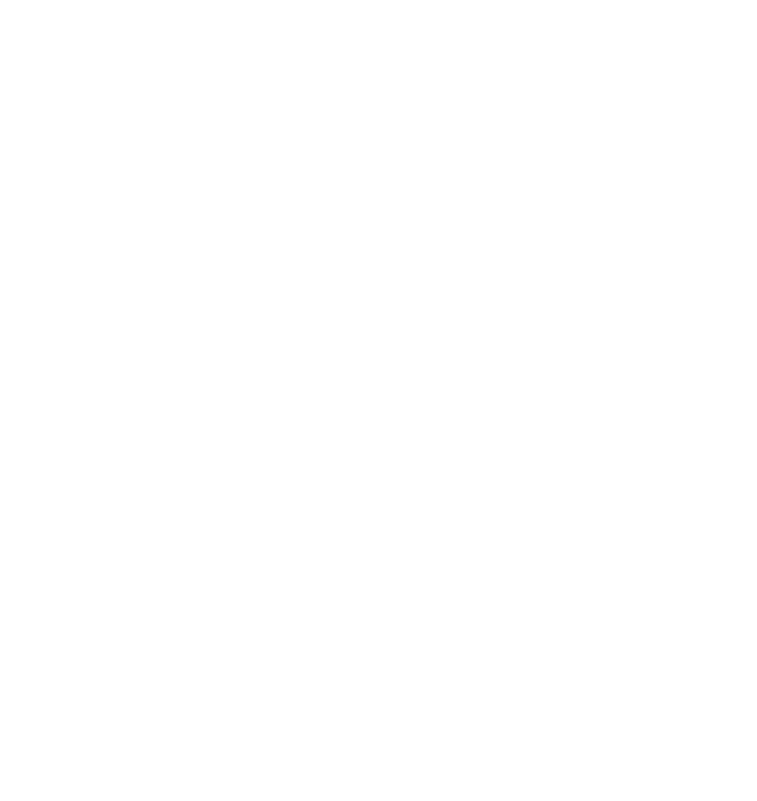
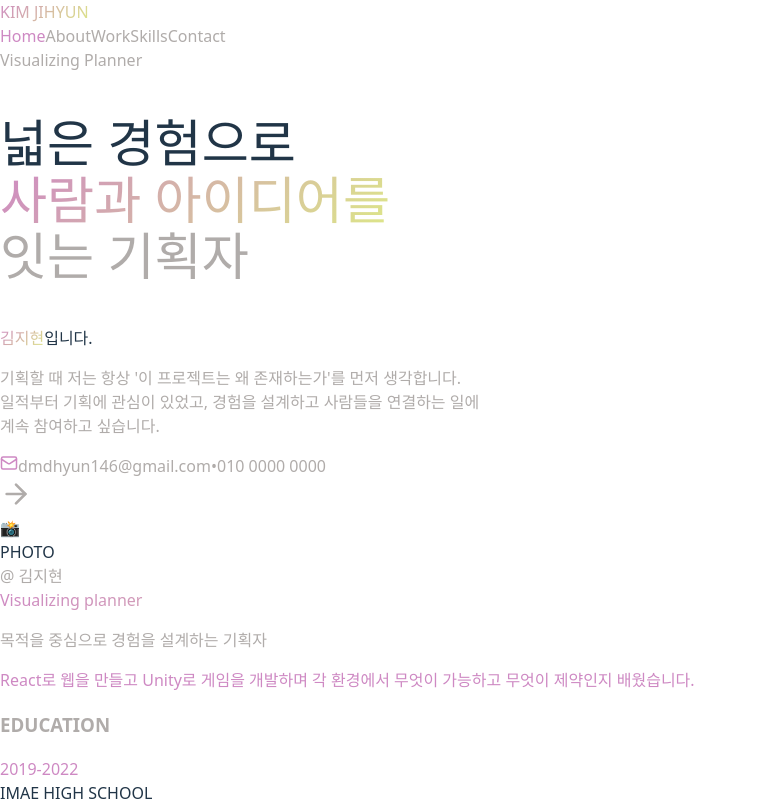
Before and after one commit to dmdhyunK/react-portfolio, a React (Vite) app: page / in a window 1280 px wide. Shown: the top 801 px of the page, without its empty margins (0-757 px from the left). Built offline with nearby package versions, Linux system fonts and the light colour scheme.

Commit message:
fix:main

```diff
--- a/src/main.jsx
+++ b/src/main.jsx
@@ -1,16 +1,12 @@
 import { StrictMode } from 'react'
 import { createRoot } from 'react-dom/client'
 import './index.css'
-import App from './App.jsx'
+// import App from './App.jsx'
 import { BrowserRouter } from 'react-router-dom'; // 라우터를 사용하기 위해 추가
 import Portfolio from './Portfolio.jsx';
 
 createRoot(document.getElementById('root')).render(
   <StrictMode>
-    <BrowserRouter basename="/react-portfolio/">
-      {/* 라우터로 앱을 감싸기 */}
-      {/* basename에 Repository 경로를 추가 */}
-      <App />
-    </BrowserRouter>
+    <Portfolio/>
   </StrictMode>,
 )
```
